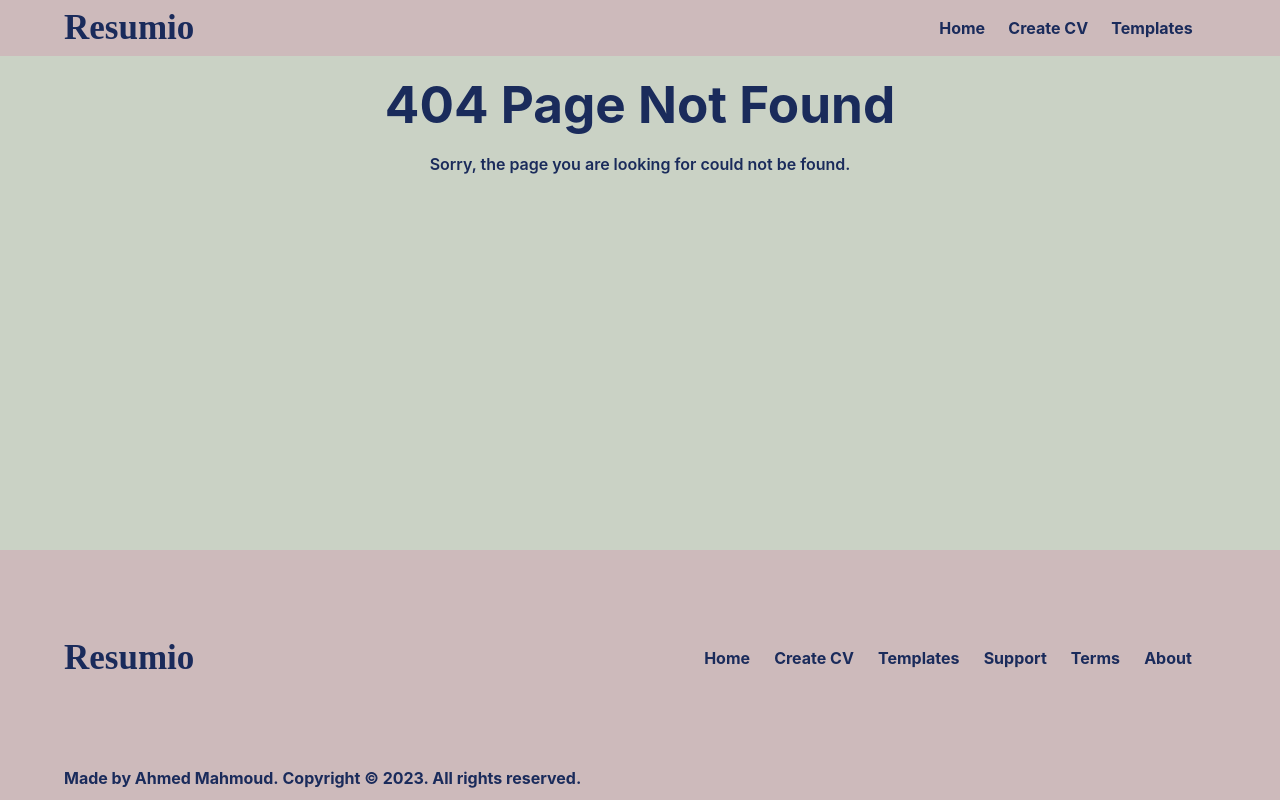
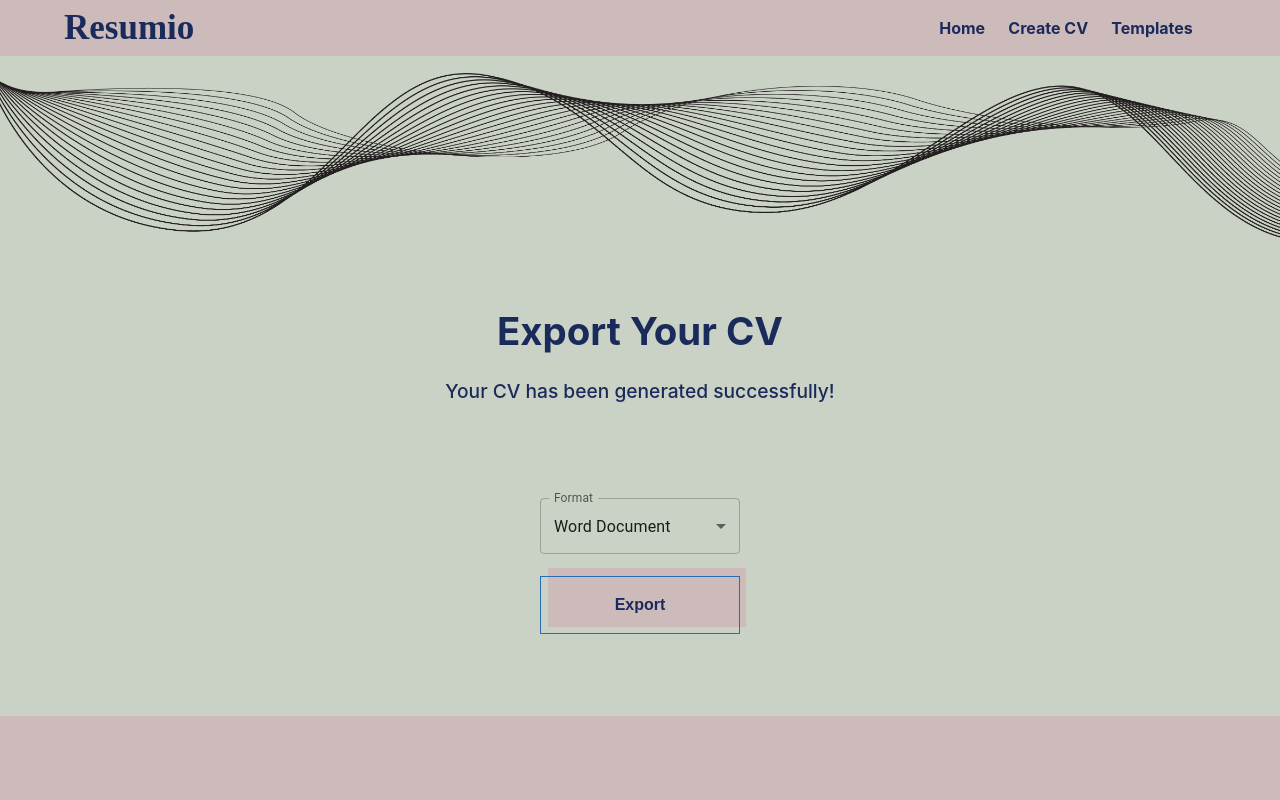
Before and after one commit to Ahmedmk11/cv-maker, a React (Vite) app: page /export in a window 1280 px wide. Shown: the top 800 px of the page. Built offline with nearby package versions, Linux system fonts and the light colour scheme.

Commit message:
Added export page

```diff
--- a/package.json
+++ b/package.json
@@ -11,6 +11,11 @@
     "preview": "vite preview"
   },
   "dependencies": {
+    "@emotion/react": "^11.11.1",
+    "@emotion/styled": "^11.11.0",
+    "@fontsource/roboto": "^5.0.5",
+    "@mui/material": "^5.14.2",
+    "@mui/styled-engine-sc": "^5.12.0",
     "cors": "^2.8.5",
     "express": "^4.18.2",
     "node-sass": "^9.0.0",
@@ -22,6 +27,7 @@
     "react-load-animations": "^1.0.2",
     "react-router-dom": "^6.14.1",
     "react-spinners": "^0.13.8",
+    "styled-components": "^5.3.11",
     "uuidv4": "^6.2.13"
   },
   "devDependencies": {
--- a/src/RouteSwitch.jsx
+++ b/src/RouteSwitch.jsx
@@ -8,6 +8,7 @@ import PageNotFound from './pages/PageNotFound.jsx'
 import About from './pages/About.jsx'
 import Terms from './pages/Terms.jsx'
 import Support from './pages/Support.jsx'
+import Export from './pages/Export.jsx'
 
 const RouteSwitch = () => {
     return (
@@ -30,6 +31,7 @@ const RouteSwitch = () => {
             <Route path="/about" element={<About />} />
             <Route path="/terms" element={<Terms />} />
             <Route path="/support" element={<Support />} />
+            <Route path="/export" element={<Export />} />
         </Routes>
     )
 }
--- a/src/pages/CreateCV.jsx
+++ b/src/pages/CreateCV.jsx
@@ -56,7 +56,7 @@ function CreateCV(props) {
         } else if (count === 2) {
             navigate('/create/template')
         } else if (count === 3) {
-            navigate('/')
+            navigate('/export')
         }
     }, [count, navigate])
 
--- /dev/null
+++ b/src/pages/Export.jsx
@@ -0,0 +1,67 @@
+import React, { useState } from 'react'
+import Header from '../components/Header.jsx'
+import Footer from '../components/Footer.jsx'
+import Button from '../components/Button.jsx'
+import Box from '@mui/material/Box';
+import InputLabel from '@mui/material/InputLabel';
+import MenuItem from '@mui/material/MenuItem';
+import FormControl from '@mui/material/FormControl';
+import Select from '@mui/material/Select';
+
+function Export() {
+    const [format, setFormat] = useState('docx');
+
+    const handleChange = (event) => {
+        setFormat(event.target.value)
+    }
+
+    const exportCV = () => {
+        console.log('exporting')
+    }
+
+    return (
+        <>
+            <Header
+                isSelected={{
+                    isSelected1: false,
+                    isSelected2: false,
+                    isSelected3: false,
+                }}
+            />
+            <div id="export-body">
+                <div id="export-container">
+                    <div id="top">
+                        <h3>Export Your CV</h3>
+                        <p>Your CV has been generated successfully!</p>
+                    </div>
+                    <div id="bottom">
+                        <Box sx={{ minWidth: 200 }}>
+                            <FormControl fullWidth>
+                                <InputLabel id="demo-simple-select-label">Format</InputLabel>
+                                <Select
+                                    labelId="demo-simple-select-label"
+                                    id="demo-simple-select"
+                                    value={format}
+                                    label="Format"
+                                    onChange={handleChange}
+                                >
+                                    <MenuItem value={'docx'}>Word Document</MenuItem>
+                                    <MenuItem value={'pdf'}>PDF</MenuItem>
+                                    <MenuItem value={'png'}>Image</MenuItem>
+                                </Select>
+                            </FormControl>
+                        </Box>
+                        <Button
+                            name={'Export'}
+                            classN={'default-button'}
+                            click={exportCV}
+                        />
+                    </div>
+                </div>
+            </div>
+            <Footer />
+        </>
+    )
+}
+
+export default Export
--- a/src/pages/Home.jsx
+++ b/src/pages/Home.jsx
@@ -33,13 +33,13 @@ function Home() {
                         <h3>In three simple steps</h3>
                         <ol>
                             <li>
+                                <strong>Fill</strong> in your personal and professional information.
+                            </li>
+                            <li>
                                 <strong>Choose</strong> any template you prefer.
                             </li>
                             <li>
-                                <strong>Create</strong> your CV.
-                            </li>
-                            <li>
-                                <strong>Download</strong> it as a PDF or a PNG &
+                                <strong>Download</strong> it as a Word, PDF or a PNG &
                                 share it!
                             </li>
                         </ol>
--- a/src/pages/Support.jsx
+++ b/src/pages/Support.jsx
@@ -88,7 +88,7 @@ function Support() {
                                     <option value="Technical">
                                         Technical Problem
                                     </option>
-                                    <option value="General">General</option>
+                                    <option value="General">General Inquiry</option>
                                 </select>
                                 <br />
                                 <label htmlFor="support-email">Email</label>
--- a/src/styles/pages.css
+++ b/src/styles/pages.css
@@ -321,4 +321,48 @@
   margin-bottom: 10px;
 }
 
+#export-body {
+  font-weight: 450;
+  margin: auto;
+  display: flex;
+  flex-direction: row;
+  justify-content: space-evenly;
+  align-items: flex-end;
+  width: 100%;
+  min-height: 600px;
+  background-image: url("../assets/images/pictures/home.png");
+  background-repeat: no-repeat;
+  background-size: 100%;
+  background-position: 0px -100px;
+  min-height: 600px;
+  margin-bottom: 60px;
+}
+#export-body #top {
+  height: 250px;
+  display: flex;
+  flex-direction: column;
+  justify-content: center;
+  align-items: center;
+}
+#export-body #bottom {
+  height: 180px;
+  display: flex;
+  flex-direction: column;
+  justify-content: space-evenly;
+  align-items: center;
+}
+#export-body h3 {
+  font-size: 2.4rem;
+  margin-bottom: 1rem;
+}
+#export-body p {
+  font-size: 1.2rem;
+  margin-bottom: 2rem;
+  text-align: center;
+}
+#export-body button {
+  width: 200px;
+  min-width: 200px;
+}
+
 /*# sourceMappingURL=pages.css.map */
--- a/src/styles/pages.scss
+++ b/src/styles/pages.scss
@@ -330,3 +330,47 @@
         margin-bottom: 10px;
     }
 }
+
+#export-body {
+    font-weight: 450;
+    margin: auto;
+    display: flex;
+    flex-direction: row;
+    justify-content: space-evenly;
+    align-items: flex-end;
+    width: 100%;
+    min-height: 600px;
+    background-image: url('../assets/images/pictures/home.png');
+    background-repeat: no-repeat;
+    background-size: 100%;
+    background-position: 0px -100px;
+    min-height: 600px;
+    margin-bottom: 60px;
+    #top {
+        height: 250px;
+        display: flex;
+        flex-direction: column;
+        justify-content: center;
+        align-items: center;
+    }
+    #bottom {
+        height: 180px;
+        display: flex;
+        flex-direction: column;
+        justify-content: space-evenly;
+        align-items: center;
+    }
+    h3 {
+        font-size: 2.4rem;
+        margin-bottom: 1rem;
+    }
+    p {
+        font-size: 1.2rem;
+        margin-bottom: 2rem;
+        text-align: center;
+    }
+    button {
+        width: 200px;
+        min-width: 200px;
+    }
+}
```
Also changed, not shown: 2 other files (tests, documents, lock files or other folders).
